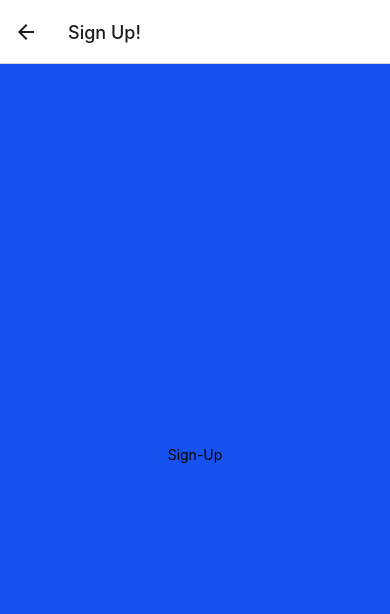
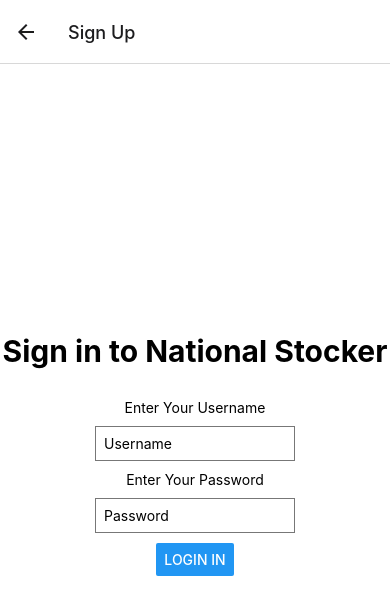
Before and after one commit to UsmanB-H/StockProject, a React Native app: screen /SignUp in a window 390 px wide. Shown: the top 614 px of the page. Built offline with nearby package versions, Linux system fonts and the light colour scheme.

Commit message:
Added TextInput Fields for Log In & Applied Styling Changes

```diff
--- a/App.js
+++ b/App.js
@@ -24,7 +24,7 @@
         <Stack.Screen
           name="SignUp"
           component={SignUpScreen}
-          options={{ title: "Sign Up!" }}
+          options={{ title: "Sign Up" }}
         />
       </Stack.Navigator>
     </NavigationContainer>
--- a/Screens/LoginScreen.js
+++ b/Screens/LoginScreen.js
@@ -8,6 +8,7 @@
   TouchableOpacity,
   SafeAreaView,
   Image,
+  TextInput,
 } from "react-native";
 
 export default function LoginScreen({ navigation }) {
@@ -15,7 +16,14 @@
     <>
       <SafeAreaView style={styles.safeViewContainer}></SafeAreaView>
       <View style={styles.container}>
-        <Text>Log-In</Text>
+        <View style={styles.container2}>
+          <Text style={styles.header}>Sign in to National Stocker</Text>
+          <Text>Enter Your Username</Text>
+          <TextInput style={styles.input} placeholder="Username"></TextInput>
+          <Text>Enter Your Password</Text>
+          <TextInput style={styles.input} placeholder="Password"></TextInput>
+          <Button title="Login In"></Button>
+        </View>
         <StatusBar style="auto" />
       </View>
     </>
@@ -29,4 +37,26 @@
     alignItems: "center",
     justifyContent: "center",
   },
+  input: {
+    borderWidth: 1,
+    borderColor: "#777",
+    padding: 8,
+    margin: 10,
+    width: 200,
+  },
+  header: {
+    fontSize: 30,
+    fontWeight: "bold",
+    marginBottom: 30,
+    color: "#1652f0"
+  },
+  container2: {
+    alignItems: "center",
+    justifyContent: "center",
+    height: 300,
+    width: 400,
+    borderWidth: 1,
+    borderRadius: 30,
+    backgroundColor: "#FFFF",
+  }
 });
--- a/Screens/SignUpScreen.js
+++ b/Screens/SignUpScreen.js
@@ -8,6 +8,7 @@
   TouchableOpacity,
   SafeAreaView,
   Image,
+  TextInput,
 } from "react-native";
 
 export default function SignUpScreen({ navigation }) {
@@ -15,7 +16,12 @@
     <>
       <SafeAreaView style={styles.safeViewContainer}></SafeAreaView>
       <View style={styles.container}>
-        <Text>Sign-Up</Text>
+        <Text style={styles.header}>Sign in to National Stocker</Text>
+        <Text>Enter Your Username</Text>
+        <TextInput style={styles.input} placeholder="Username"></TextInput>
+        <Text>Enter Your Password</Text>
+        <TextInput style={styles.input} placeholder="Password"></TextInput>
+        <Button title="Login In"></Button>
         <StatusBar style="auto" />
       </View>
     </>
@@ -25,8 +31,20 @@
 const styles = StyleSheet.create({
   container: {
     flex: 1,
-    backgroundColor: "#1652f0",
+    backgroundColor: "#FFFF",
     alignItems: "center",
     justifyContent: "center",
   },
+  input: {
+    borderWidth: 1,
+    borderColor: "#777",
+    padding: 8,
+    margin: 10,
+    width: 200,
+  },
+  header: {
+    fontSize: 30,
+    fontWeight: "bold",
+    marginBottom: 30,
+  },
 });
```
